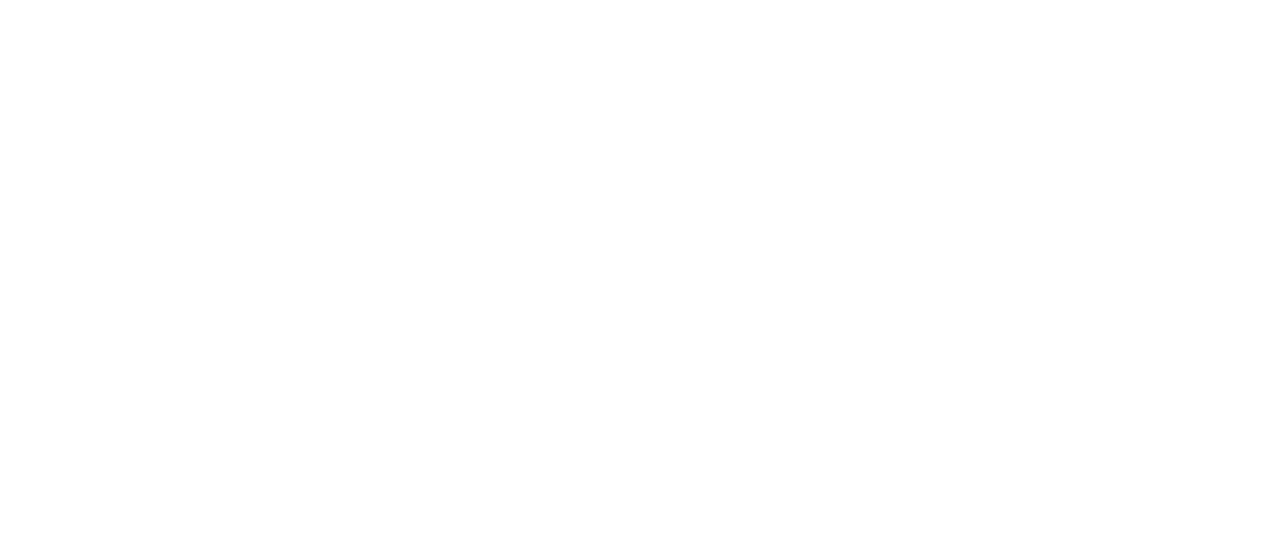
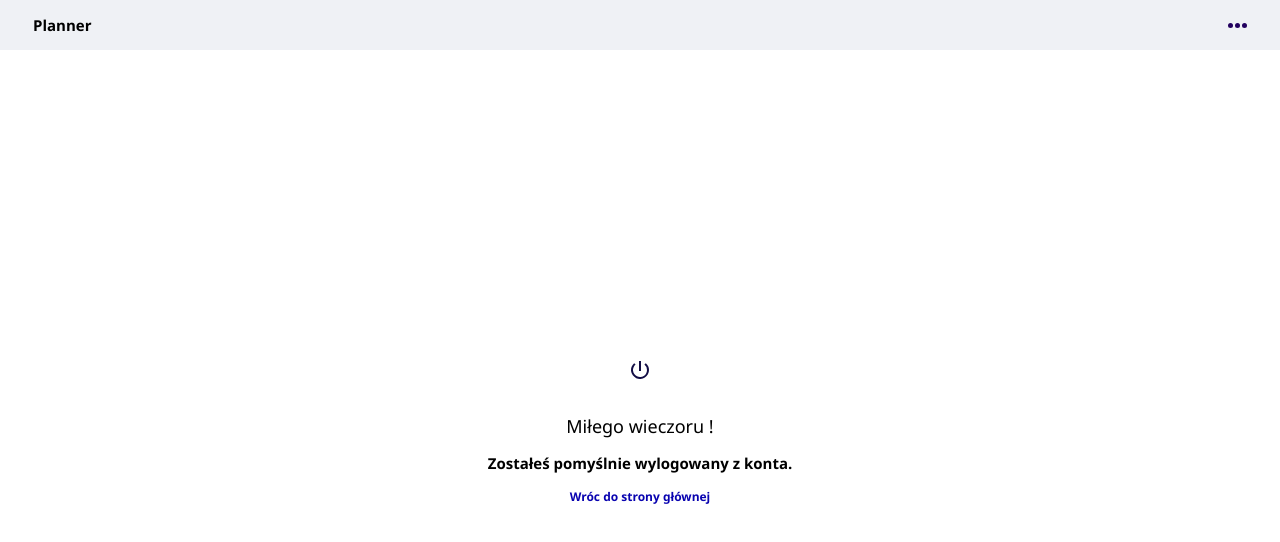
Before and after one commit to Bartlomiej95/Planner2-frontend, a React (Create React App) app: page /logout in a window 1280 px wide. Before the commit this address had no page. Shown: the top 542 px of the page. Built offline with nearby package versions, Linux system fonts and the light colour scheme.

Commit message:
Created logoutpage

```diff
--- a/src/App.tsx
+++ b/src/App.tsx
@@ -1,15 +1,15 @@
-import { BrowserRouter as Router, Routes, Route, useParams } from "react-router-dom";
+import { BrowserRouter as Router, Routes, Route } from "react-router-dom";
 import { ThemeProvider } from "styled-components";
 import GlobalStyle from "./theme/GlobalStyle";
 import { theme } from "./theme/mainTheme";
 import { ActivateUserPage } from "./views/ActivateUserPage";
 import { HomePage } from "./views/HomePage";
 import { LoginPage } from "./views/LoginPage";
+import { LogoutPage } from "./views/LogoutPage";
 import { RegisterPage } from "./views/RegisterPage";
 
 function App() {
 
-  let { link } = useParams();
 
   return (
     <>
@@ -21,6 +21,7 @@
             <Route path="/login" element={<LoginPage/>}/>
             <Route path="/register" element={<RegisterPage/>}/>
             <Route path="/activate/:link" element={<ActivateUserPage/>}/>
+            <Route path="/logout" element={<LogoutPage />}/>
           </Routes>
         </Router>
 
--- a/src/components/Paragraph/Paragraph.ts
+++ b/src/components/Paragraph/Paragraph.ts
@@ -10,3 +10,10 @@
     color: ${({ theme }) => theme.buttonsPrimaryHoverBcgColor};
     text-align: center;
 `;
+
+export const BackSpan = styled.span`
+    color: #0903B0;
+    font-size: 12px;
+    font-weight: 700;
+    cursor: pointer;
+`;
--- /dev/null
+++ b/src/organisms/LogoutSection/LogoutSection.tsx
@@ -0,0 +1,57 @@
+import { useNavigate } from 'react-router-dom';
+import styled from 'styled-components';
+import logoutIcon from '../../assets/logoutIcon.svg';
+import { SubHeading, SubSubHeading } from '../../components/Heading/Heading';
+import { BackSpan } from '../../components/Paragraph/Paragraph';
+
+const Wrapper = styled.section`
+    width: 100vw;
+    display: flex;
+    flex-direction: column;
+    flex-wrap: nowrap;
+    justify-content: center;
+    align-items: center;
+    height: calc(100vh - 50px);
+    > * {
+        margin-top: 15px;
+    }
+`;
+
+const Img = styled.img`
+    display: block;
+    padding-bottom: 20px;
+
+`;
+
+
+export const LogoutSection = () => {
+
+    const nav = useNavigate();
+
+    const setFarewell = () => {
+        const data = new Date();
+        const hours = data.getHours();
+
+        if( hours >= 6 && hours < 13){
+            return 'Miłego dnia !';
+        } else if( hours >= 13 && hours < 18){
+            return 'Miłego popołudnia !';
+        } else if( hours >= 18 && hours < 22 ) {
+            return 'Miłego wieczoru !';
+        } else if( ( hours >= 22 && hours <= 24 ) || ( hours >= 0 && hours < 6 ) ){
+            return 'Dobrej nocy ! Lepiej idź już spać';
+        } else if( hours < 0 || hours > 24 ){
+            return 'Hmm... zaginasz czasoprzestrzeń';
+        }
+
+    }
+
+    return(
+        <Wrapper>
+            <Img src={logoutIcon} alt="ikonka zatwierdzające udane wylogowanie" />
+            <SubHeading>{setFarewell()}</SubHeading>
+            <SubSubHeading>Zostałeś pomyślnie wylogowany z konta.</SubSubHeading>
+            <BackSpan onClick={() => nav('/')}>Wróc do strony głównej</BackSpan>
+        </Wrapper>
+    )
+}
--- /dev/null
+++ b/src/views/LogoutPage.tsx
@@ -0,0 +1,16 @@
+import styled from "styled-components";
+import Header from "../organisms/Header/Header";
+import { LogoutSection } from "../organisms/LogoutSection/LogoutSection";
+
+const Wrapper = styled.div`
+    width: 100vw;
+`;
+
+export const LogoutPage = () => {
+    return(
+        <Wrapper>
+            <Header />
+            <LogoutSection />
+        </Wrapper>
+    )
+}
```
Also changed, not shown: src/assets/logoutIcon.svg (added).
